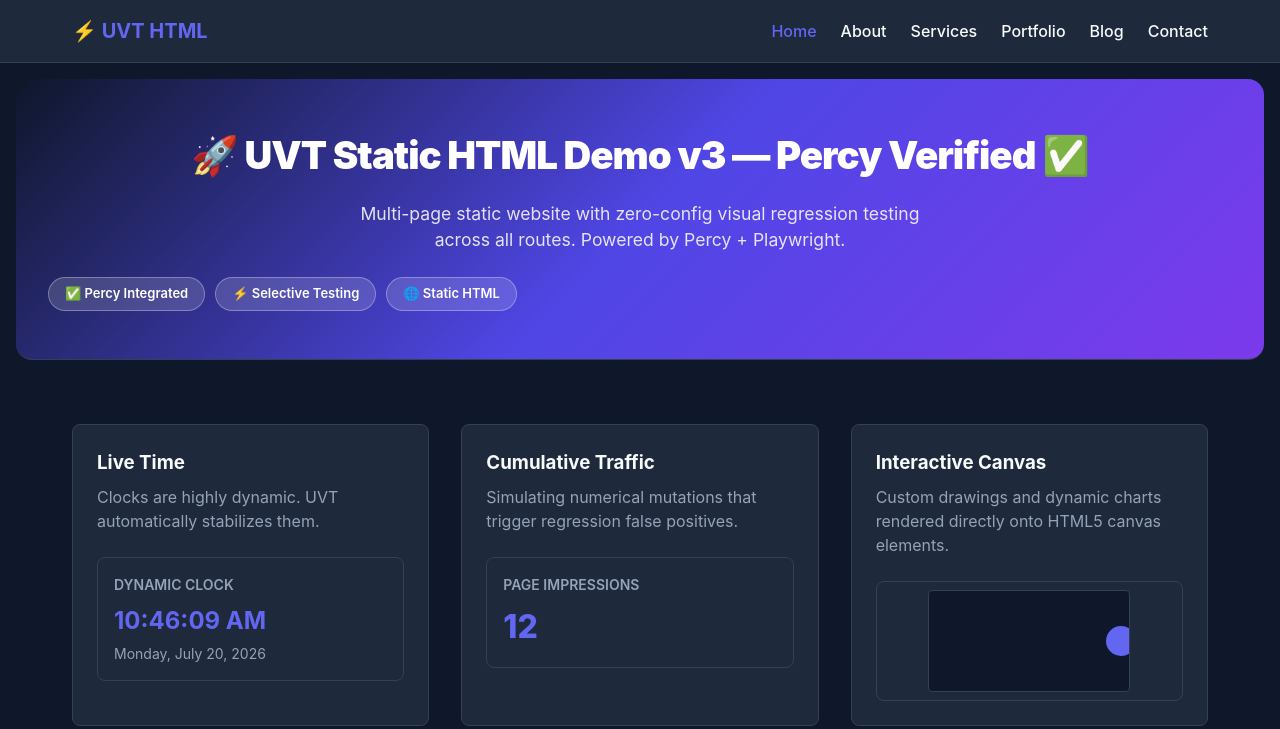
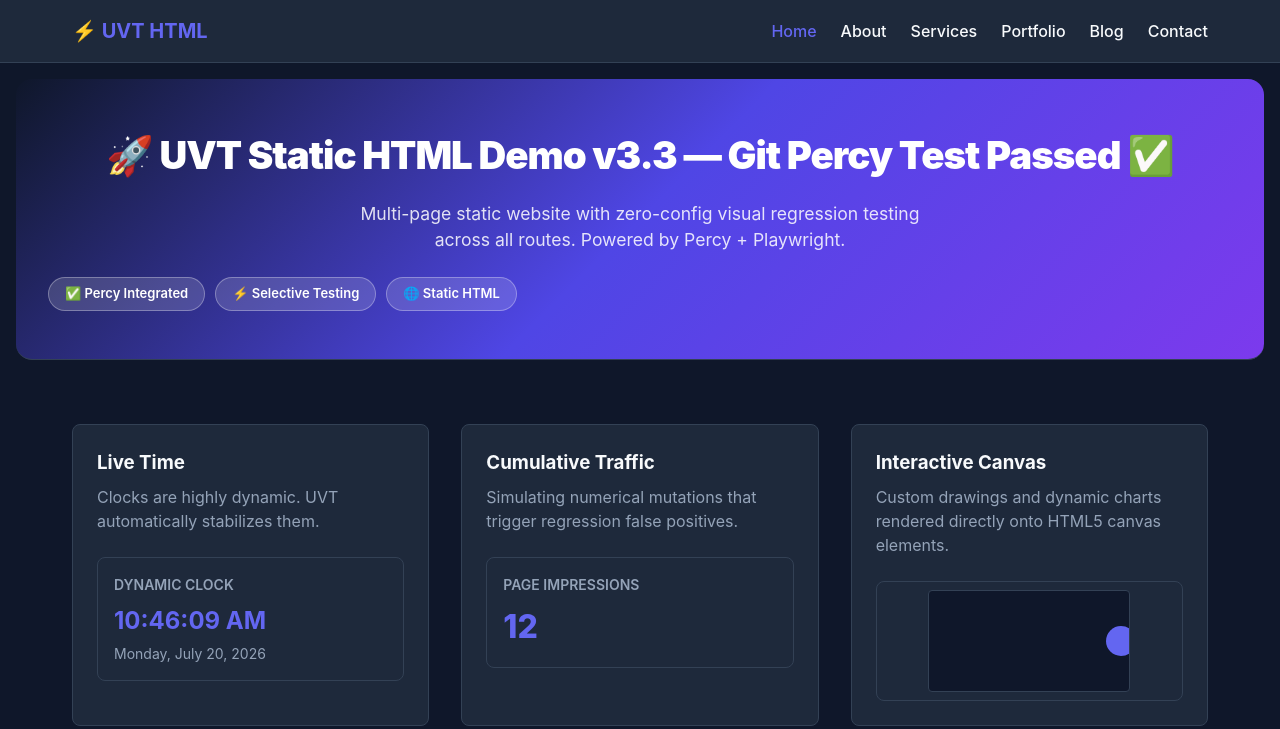
Before and after one commit to piyush241203/UVT_Testing5, a website built with Vite: page index.html in a window 1280 px wide. Shown: the top 729 px of the page. Built offline with nearby package versions, Linux system fonts and the light colour scheme.

Commit message:
ui: update hero heading for Git Percy test v3.3

```diff
--- a/index.html
+++ b/index.html
@@ -25,7 +25,9 @@
   </header>
 
   <section class="hero" style="background: linear-gradient(135deg, #0f172a 0%, #4f46e5 50%, #7c3aed 100%); border-radius: 16px; margin: 16px; padding: 48px 32px;">
-    <h1 style="font-size: 2.4rem; font-weight: 900; letter-spacing: -1px; color: #fff;">🚀 UVT Static HTML Demo v3 — Percy Verified ✅</h1>
+    <h1 style="font-size: 2.4rem; font-weight: 900; letter-spacing: -1px; color: #fff;">🚀 UVT Static HTML Demo v3.3 — Git Percy Test Passed ✅</h1>
+
+
     <p style="color: rgba(255,255,255,0.85); font-size: 1.1rem; margin-top: 12px;">Multi-page static website with zero-config visual regression testing across all routes. Powered by Percy + Playwright.</p>
     <div style="display:flex; gap:10px; margin-top:20px; flex-wrap:wrap;">
       <span style="background:rgba(255,255,255,0.15);border-radius:20px;padding:6px 16px;font-size:13px;font-weight:600;color:#fff;border:1px solid rgba(255,255,255,0.3)">✅ Percy Integrated</span>
```
